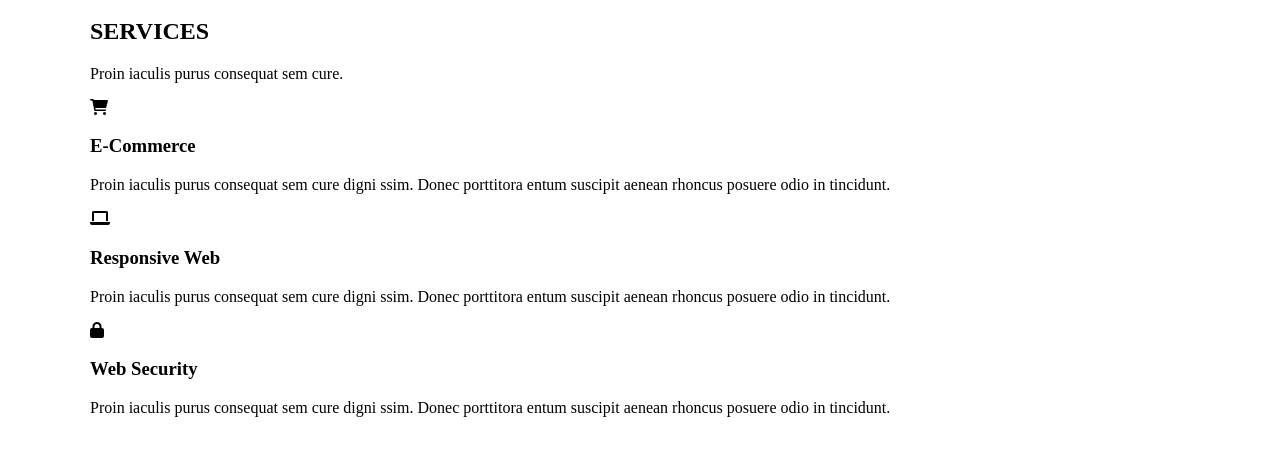
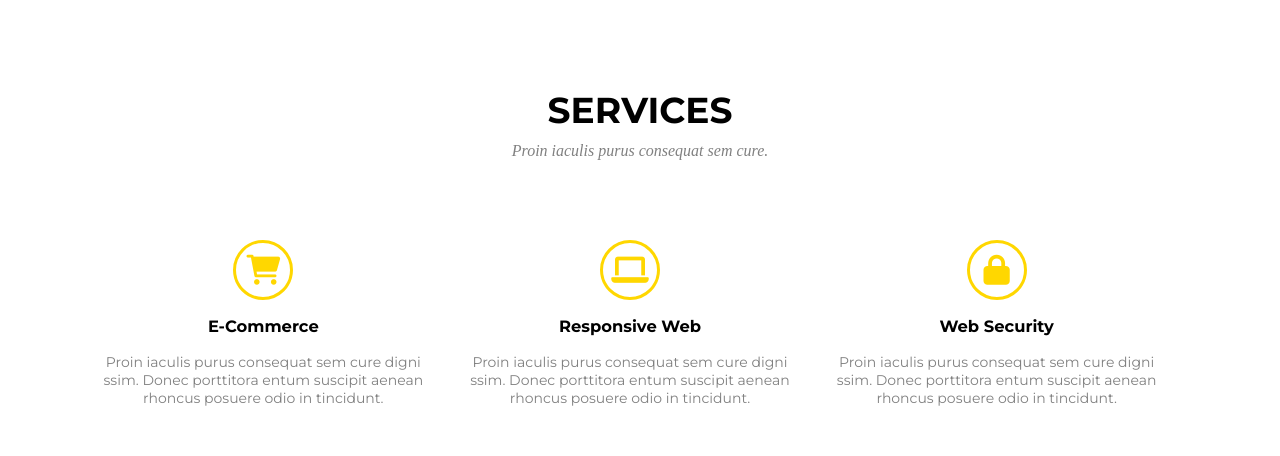
Before and after one commit to lukas1388/task-runner-project, a website: page index.html in a window 1280 px wide. Shown: the part 732-1188 px from the top of the page. Before the commit the page ends 1165 px from the top, so only its background shows below. Drawn offline with Linux system fonts and the light colour scheme; a web font is replaced by a local one.

Commit message:
Add css code for services

```diff
--- a/sass/style.scss
+++ b/sass/style.scss
@@ -85,3 +85,42 @@ a {
 .logo, .navi, .splash-inner {
     z-index: 9;
 }
+
+/* Services */
+
+.services {
+    padding: 90px 0 120px 0;
+    text-align: center;
+}
+.title-wrapper h2 {
+    margin: 0;
+    font-size: 36px;
+    font-family: 'Montserrat';
+}
+.title-wrapper p {
+    margin: 10px 0 80px 0;
+    color: grey;
+    font-style: italic;
+}
+.content-wrapper {
+    display: flex;
+    flex-wrap: wrap;
+    font-size: 14px;
+    font-family: 'Montserrat';
+}
+.services .box {
+    flex: 0 0 33.333%;
+    padding: 0 20px 0 0;
+}
+.services .box p{
+    color: grey;
+}
+.services i {
+    width: 60px;
+    height: 60px;
+    line-height: 55px;
+    font-size:30px;
+    color: gold;
+    border: 3px solid gold;
+    border-radius: 50%;
+}
```
Also changed, not shown: css/style.css, 1 other file.
